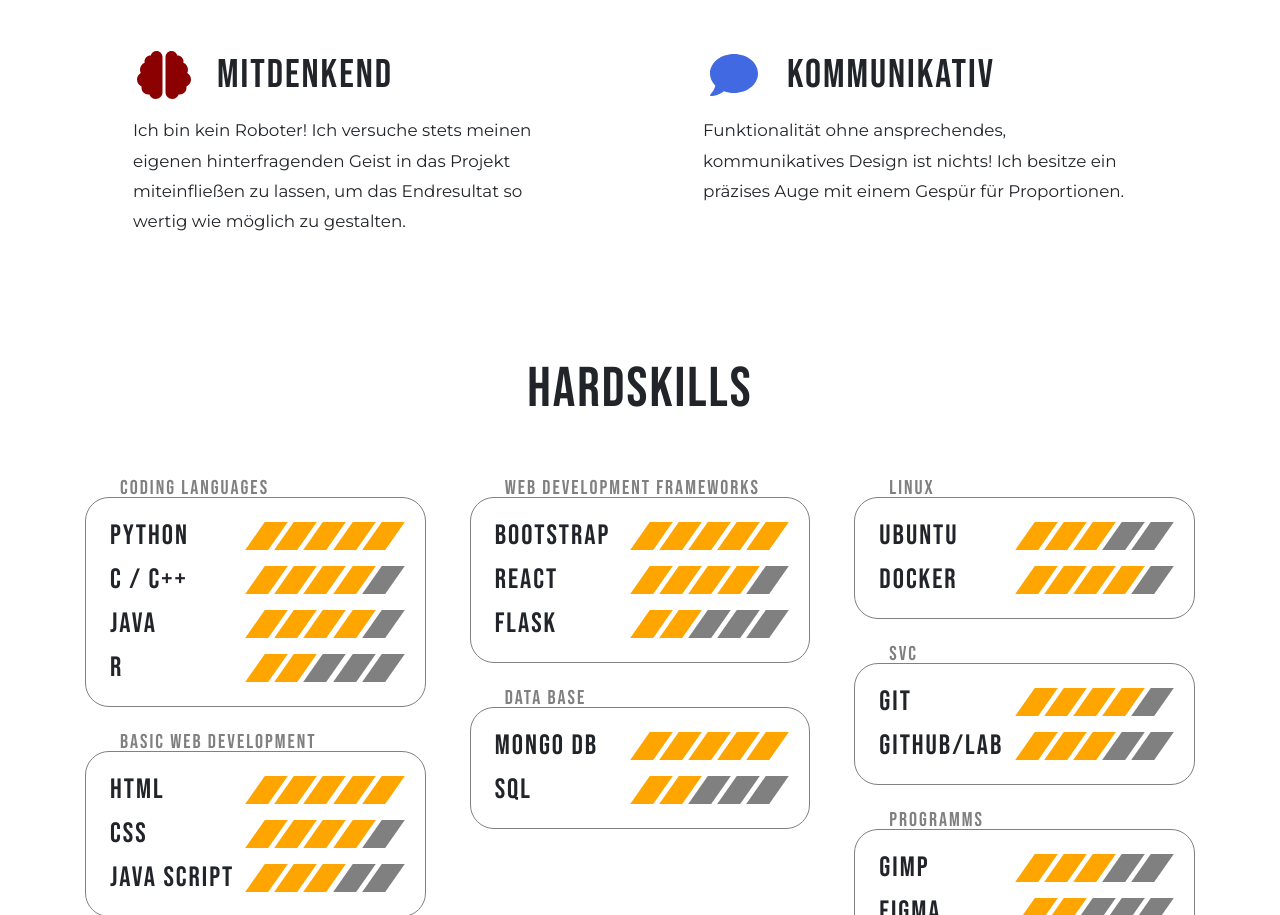
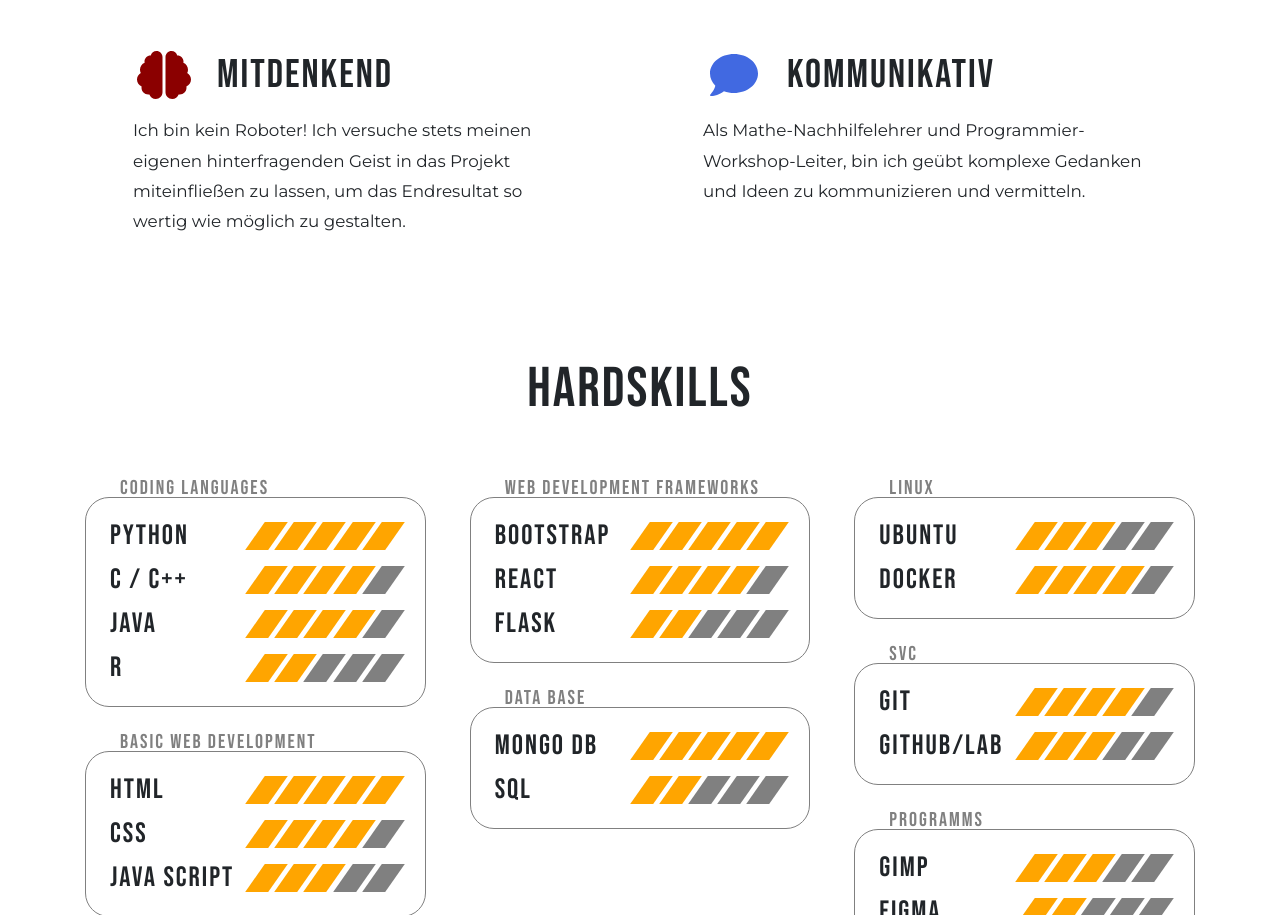
Before and after one commit to damgem/damgem.github.io, a React (Create React App) app: page / in a window 1280 px wide. Shown: the part 2047-2962 px from the top of the page. Built offline with nearby package versions, Linux system fonts and the light colour scheme.

Commit message:
Fixed old content of the Kommunikativ Soft Skill

```diff
--- a/src/components/SectionSoftSkills.js
+++ b/src/components/SectionSoftSkills.js
@@ -3,7 +3,7 @@ import Section from './Section';
 
 import {Row, Col} from 'react-bootstrap';
 import {FontAwesomeIcon} from '@fortawesome/react-fontawesome';
-import {faPalette, faBookOpen, faBrain, faComment, faCircle} from '@fortawesome/free-solid-svg-icons';
+import {faPalette, faBookOpen, faBrain, faComment} from '@fortawesome/free-solid-svg-icons';
 
 function Icon(props) {
     return <FontAwesomeIcon
@@ -56,8 +56,8 @@ function SectionSoftSkills() {
                 </SoftSkill>
 
                 <SoftSkill title="Kommunikativ" icon={faComment} iconColor="royalblue">
-                    Funktionalität ohne ansprechendes, kommunikatives Design ist nichts!
-                    Ich besitze ein präzises Auge mit einem Gespür für Proportionen.
+                    Als Mathe-Nachhilfelehrer und Programmier-Workshop-Leiter,
+                    bin ich geübt komplexe Gedanken und Ideen zu kommunizieren und vermitteln.
                 </SoftSkill>
             </Row>
         </Section>
```
